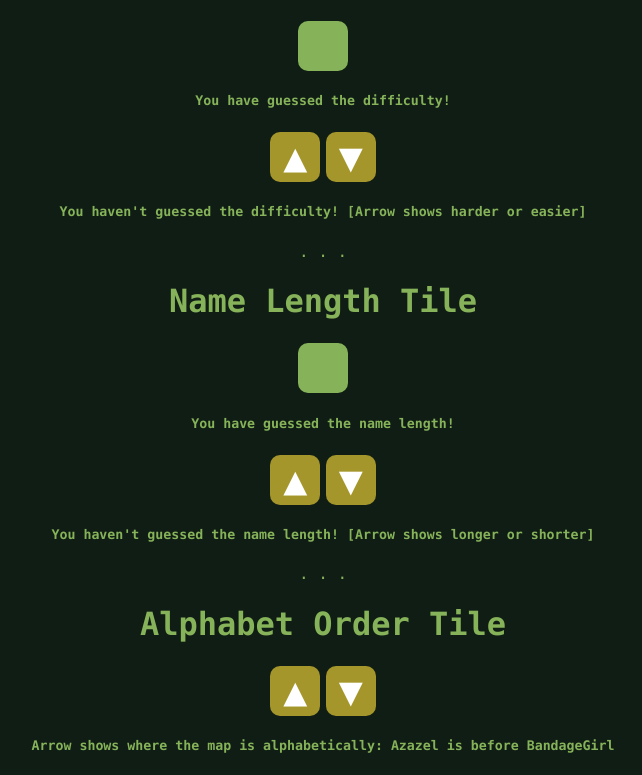
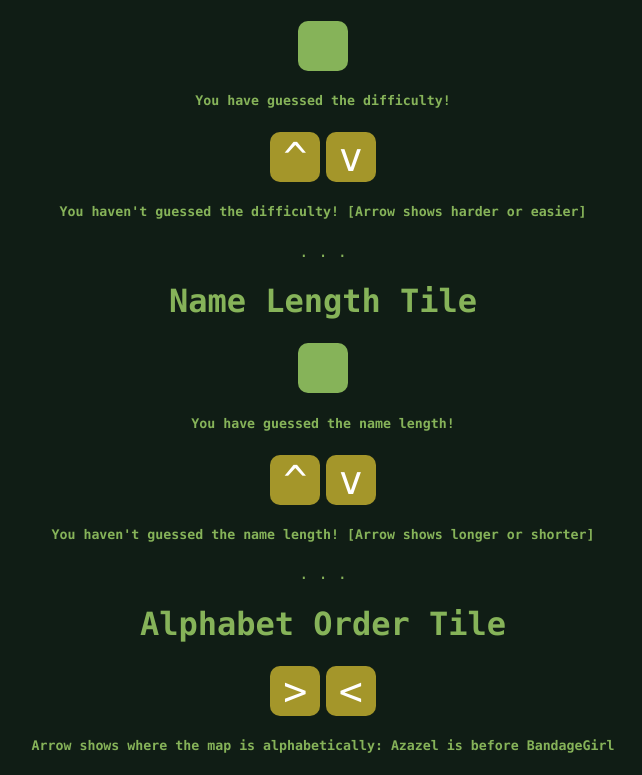
Before and after one commit to Inktest/parkourle, a plain HTML site: page tutorial.html in a window 1280 px wide. Shown: the part 705-1480 px from the top of the page, without its empty margins (317-959 px from the left). Drawn offline with Linux system fonts and the light colour scheme.

Commit message:
Arrows Update in How2Play

```diff
--- a/tutorial.html
+++ b/tutorial.html
@@ -22,20 +22,20 @@
     <h1>Difficulty Tile</h1>
  <button class="button hint guessfont guessed"></button>
  <h5>You have guessed the difficulty!</h6>
-    <button class="button hint guessfont guessoff">▲</button>
-    <button class="button hint guessfont guessoff">▼</button>
+    <button class="button hint guessfont guessoff">^</button>
+    <button class="button hint guessfont guessoff">v</button>
     <h5>You haven't guessed the difficulty! [Arrow shows harder or easier]</h6>
             <p>. . .</p>
     <h1>Name Length Tile</h1>
  <button class="button hint guessfont guessed"></button>
  <h5>You have guessed the name length!</h6>
-    <button class="button hint guessfont guessoff">▲</button>
-    <button class="button hint guessfont guessoff">▼</button>
+    <button class="button hint guessfont guessoff">^</button>
+    <button class="button hint guessfont guessoff">v</button>
     <h5>You haven't guessed the name length! [Arrow shows longer or shorter]</h6>
         <p>. . .</p>
         <h1>Alphabet Order Tile</h1>
-        <button class="button hint guessfont guessoff">▲</button>
-        <button class="button hint guessfont guessoff">▼</button>
+        <button class="button hint guessfont guessoff">></button>
+        <button class="button hint guessfont guessoff"><</button>
         <h5>Arrow shows where the map is alphabetically: Azazel is before BandageGirl</h6>
 
 </body>
```
